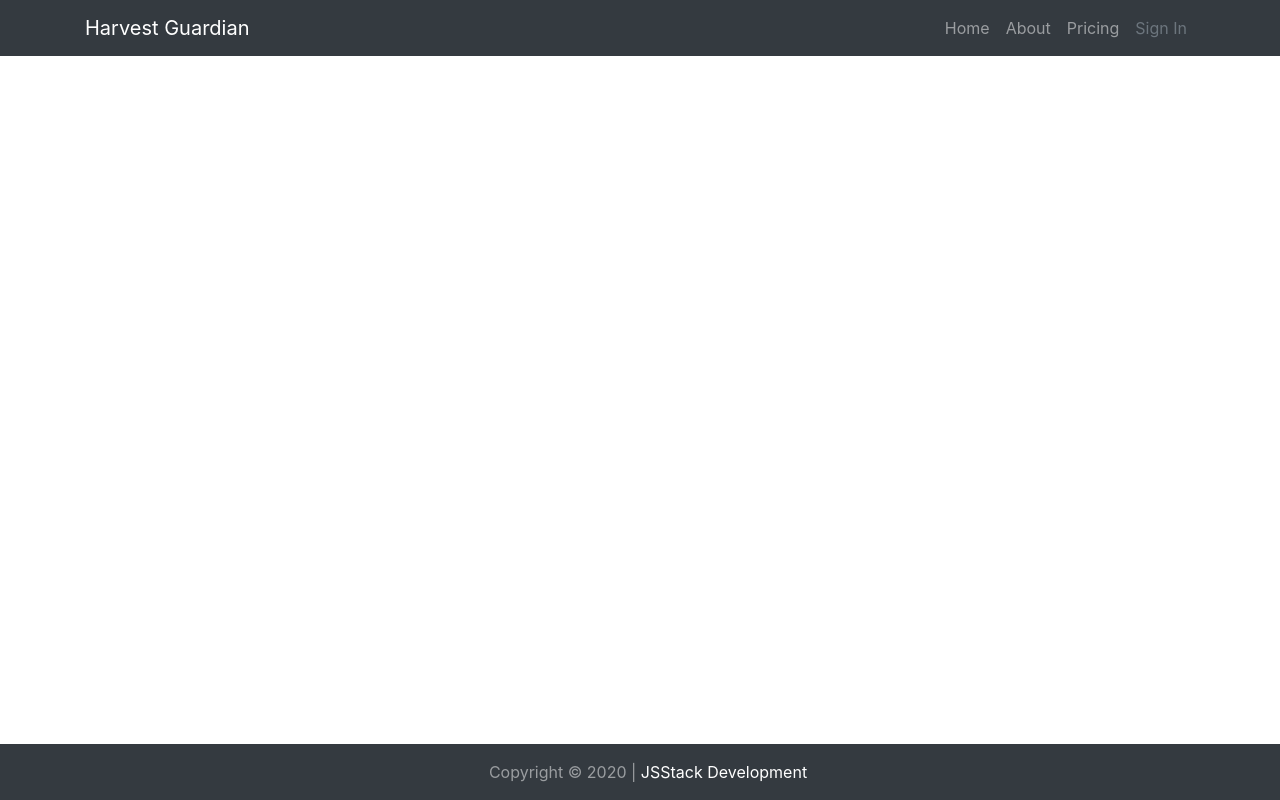
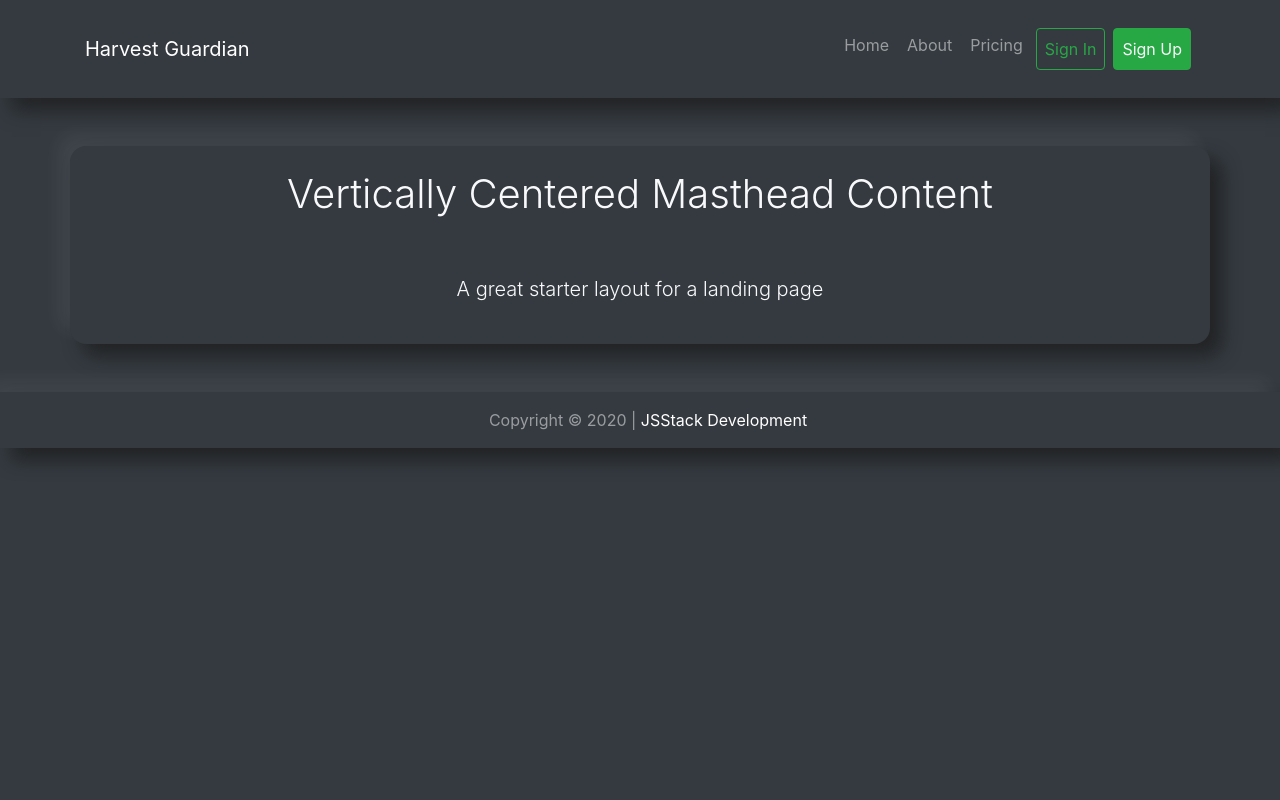
Before and after one commit to tylerdh12/Master-Harvest-Guardian, a React (Create React App) app: page /about in a window 1280 px wide. Built offline with nearby package versions, Linux system fonts and the light colour scheme.

Commit message:
changed style added content

```diff
--- a/src/App.css
+++ /dev/null
@@ -1,38 +0,0 @@
-.App {
-  text-align: center;
-}
-
-.App-logo {
-  height: 40vmin;
-  pointer-events: none;
-}
-
-@media (prefers-reduced-motion: no-preference) {
-  .App-logo {
-    animation: App-logo-spin infinite 20s linear;
-  }
-}
-
-.App-header {
-  background-color: #282c34;
-  min-height: 100vh;
-  display: flex;
-  flex-direction: column;
-  align-items: center;
-  justify-content: center;
-  font-size: calc(10px + 2vmin);
-  color: white;
-}
-
-.App-link {
-  color: #61dafb;
-}
-
-@keyframes App-logo-spin {
-  from {
-    transform: rotate(0deg);
-  }
-  to {
-    transform: rotate(360deg);
-  }
-}
--- a/src/App.js
+++ b/src/App.js
@@ -1,7 +1,4 @@
 import React from "react";
-
-// CSS
-import "./App.css";
 
 // React Router
 import { BrowserRouter as Router, Switch, Route } from "react-router-dom";
@@ -10,6 +7,7 @@ import { BrowserRouter as Router, Switch, Route } from "react-router-dom";
 import Header from "./Components/Header";
 import Footer from "./Components/Footer";
 import Home from "./Components/Home/Home";
+import About from "./Components/About/About";
 
 /*
 Function App - Renders App Component to the DOM
@@ -18,11 +16,13 @@ export default function App() {
   return (
     <Router>
       <Header />
-      <Footer name="Tyler" />
+
       {/* A <Switch> looks through its children <Router>s and
             renders the first one that matches the current URL. */}
       <Switch>
-        <Route path="/about"></Route>
+        <Route path="/about">
+          <About />
+        </Route>
         <Route path="/pricing"></Route>
         <Route path="/signup"></Route>
         <Route path="/signin"></Route>
@@ -30,6 +30,7 @@ export default function App() {
           <Home />
         </Route>
       </Switch>
+      <Footer />
     </Router>
   );
 }
--- /dev/null
+++ b/src/Components/About/About.js
@@ -0,0 +1,23 @@
+import React from "react";
+
+// Bootstrap Imports
+import { Jumbotron, Button } from "react-bootstrap";
+
+export default function About(props) {
+  return (
+    <header className="masthead m-5">
+      <div className="container rounded-corners neumorphic text-light h-100">
+        <div className="row h-100 align-items-center">
+          <div className="col-12 text-center">
+            <h1 className="font-weight-light p-4">
+              Vertically Centered Masthead Content
+            </h1>
+            <p className="lead p-4">
+              A great starter layout for a landing page
+            </p>
+          </div>
+        </div>
+      </div>
+    </header>
+  );
+}
--- a/src/Components/Footer.js
+++ b/src/Components/Footer.js
@@ -4,12 +4,13 @@ import { Navbar } from "react-bootstrap";
 
 export default function Footer(props) {
   return (
-    <Navbar fixed="bottom" bg="dark" variant="dark">
+    <Navbar className="neumorphic bottom" bg="dark" variant="dark">
       <Navbar.Brand href="/"></Navbar.Brand>
       <Navbar.Toggle />
       <Navbar.Collapse className="justify-content-center">
         <Navbar.Text>
-          Copyright &copy; 2020 | <a href="https://resume.jsstack.dev" >JSStack Development</a>
+          Copyright &copy; 2020 |{" "}
+          <a href="https://resume.jsstack.dev">JSStack Development</a>
         </Navbar.Text>
       </Navbar.Collapse>
     </Navbar>
--- a/src/Components/Header.js
+++ b/src/Components/Header.js
@@ -3,16 +3,36 @@ import { Navbar, Nav } from "react-bootstrap";
 
 function Header() {
   return (
-    <Navbar bg="dark" variant="dark" expand="lg">
+    <Navbar className="bg-dark neumorphic py-4" variant="dark" expand="lg">
       <div className="container">
         <Navbar.Brand href="/">Harvest Guardian</Navbar.Brand>
-        <Navbar.Toggle aria-controls="basic-navbar-nav" />
+        <Navbar.Toggle
+          aria-controls="basic-navbar-nav"
+          className="neumorphic"
+        />
         <Navbar.Collapse id="basic-navbar-nav">
           <Nav className="ml-auto">
-            <Nav.Link href="/">Home</Nav.Link>
-            <Nav.Link href="/about">About</Nav.Link>
-            <Nav.Link href="/pricing">Pricing</Nav.Link>
-            <Nav.Link href="/signin" className="text-muted">Sign In</Nav.Link>
+            <Nav.Link href="/" className="btn">
+              Home
+            </Nav.Link>
+            <Nav.Link href="/about" className="btn">
+              About
+            </Nav.Link>
+            <Nav.Link href="/pricing" className="btn">
+              Pricing
+            </Nav.Link>
+            <Nav.Link
+              href="/signin"
+              className="btn m-1 mt-0 btn-outline-success text-success"
+            >
+              Sign In
+            </Nav.Link>
+            <Nav.Link
+              href="/signup"
+              className="m-1 mr-0 btn btn-success text-light"
+            >
+              Sign Up
+            </Nav.Link>
           </Nav>
         </Navbar.Collapse>
       </div>
--- a/src/Components/Home/Elements/Cards.js
+++ b/src/Components/Home/Elements/Cards.js
@@ -1,17 +1,18 @@
 import React from "react";
 
 // Bootstrap Imports
-import { Card } from "react-bootstrap";
+import { Card, Button } from "react-bootstrap";
 
 export default function Cards(props) {
   return (
-    <Card className="text-center align-items-stretch" bg="success" text="white">
-      <Card.Img variant="top" src="/public/logo512.png" />
-      <Card.Body>
-        <Card.Title>{props.title}</Card.Title>
-        <Card.Text className="px-3">
-          {props.description}
-        </Card.Text>
+    <Card className=" mb-5 text-center rounded-corners align-items-stretch bg-dark text-light neumorphic">
+      {/* <Card.Img variant="top" src="holder.js/100px180" /> */}
+      <Card.Body className="d-flex flex-column">
+        <Card.Title className="card-header">{props.title}</Card.Title>
+        <Card.Text className="p-4">{props.description}</Card.Text>
+        <Button className="mt-auto mx-auto" variant="outline-success">
+          Go somewhere
+        </Button>
       </Card.Body>
     </Card>
   );
--- a/src/Components/Home/Elements/Jumbotron.js
+++ b/src/Components/Home/Elements/Jumbotron.js
@@ -3,10 +3,11 @@ import { Jumbotron, Button } from "react-bootstrap";
 
 export default function Home() {
   return (
-    <Jumbotron className="text-center">
-      <h1 className="mb-4">Creating a Greener Garden</h1>
-      <p className="mb-4">
-        Harvest Gardner is a gardening tool that will help to manage the gardening process
+    <Jumbotron className="neumorphic rounded-corners text-center bg-dark text-light">
+      <h1 className="mb-4 mt-4">Creating a Greener Garden</h1>
+      <p className="mb-4 px-5">
+        Harvest Gardner is a gardening tool that will help to manage the
+        gardening process
       </p>
       <p>
         <Button href="/signup" variant="success">
--- a/src/Components/Home/Home.js
+++ b/src/Components/Home/Home.js
@@ -1,19 +1,28 @@
 import React from "react";
 
 // Bootstrap Imports
-import {CardDeck } from "react-bootstrap"
+import { CardDeck } from "react-bootstrap";
 
 import Jumbotron from "./Elements/Jumbotron";
 import Cards from "./Elements/Cards";
 
 export default function Home() {
   return (
-    <div className="container mt-5">
+    <div className="container mt-5 bg-dark">
       <Jumbotron />
-      <CardDeck className="mt-5 card-group">
-        <Cards title="Weather-Based Planting" description="Harvest Guardian will take the plants you have selected and alert you when they can be started based on you location and future weather."/>
-        <Cards title="Better Maintenance" description="Keep up on the watering and nutrient schedule to help keep a healthy and beautiful garden"/>
-        <Cards title="Harvest Progress" description="Keep track of when you should be able to harvest your crops based on the visual timeline for each crop added to your library"/>
+      <CardDeck className="mt-5">
+        <Cards
+          title="Weather-Based Planting"
+          description="Harvest Guardian will take the plants you have selected and alert you when they can be started based on you location and future weather."
+        />
+        <Cards
+          title="Better Maintenance"
+          description="Keep up on the watering and nutrient schedule to help keep a healthy and beautiful garden"
+        />
+        <Cards
+          title="Harvest Progress"
+          description="Keep track of when you should be able to harvest your crops based on the visual timeline for each crop added to your library"
+        />
       </CardDeck>
     </div>
   );
--- a/src/index.css
+++ /dev/null
@@ -1,13 +0,0 @@
-body {
-  margin: 0;
-  font-family: -apple-system, BlinkMacSystemFont, 'Segoe UI', 'Roboto', 'Oxygen',
-    'Ubuntu', 'Cantarell', 'Fira Sans', 'Droid Sans', 'Helvetica Neue',
-    sans-serif;
-  -webkit-font-smoothing: antialiased;
-  -moz-osx-font-smoothing: grayscale;
-}
-
-code {
-  font-family: source-code-pro, Menlo, Monaco, Consolas, 'Courier New',
-    monospace;
-}
--- /dev/null
+++ b/src/neumorphic.css
@@ -0,0 +1,15 @@
+html,
+body {
+  height: 100%;
+  background-color: #343a40 !important;
+}
+
+.rounded-corners {
+  border-radius: 1em;
+  border: none;
+}
+
+.neumorphic {
+  box-shadow: -12px -12px 18px 0 rgba(248, 249, 250, 0.06),
+    12px 12px 18px 0 rgba(29, 28, 28, 0.774);
+}
```
Also changed, not shown: src/index.js (+6 -6 lines).
